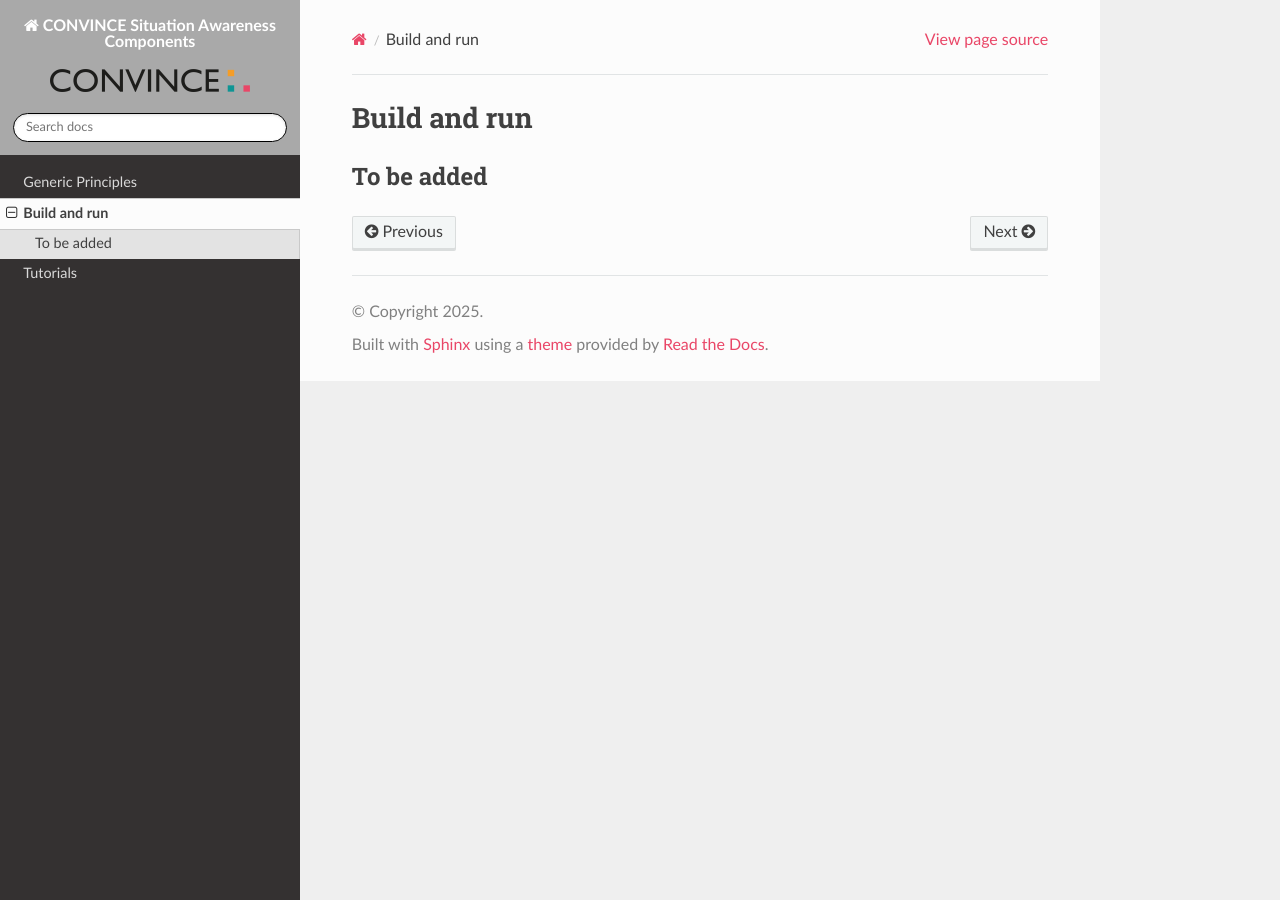
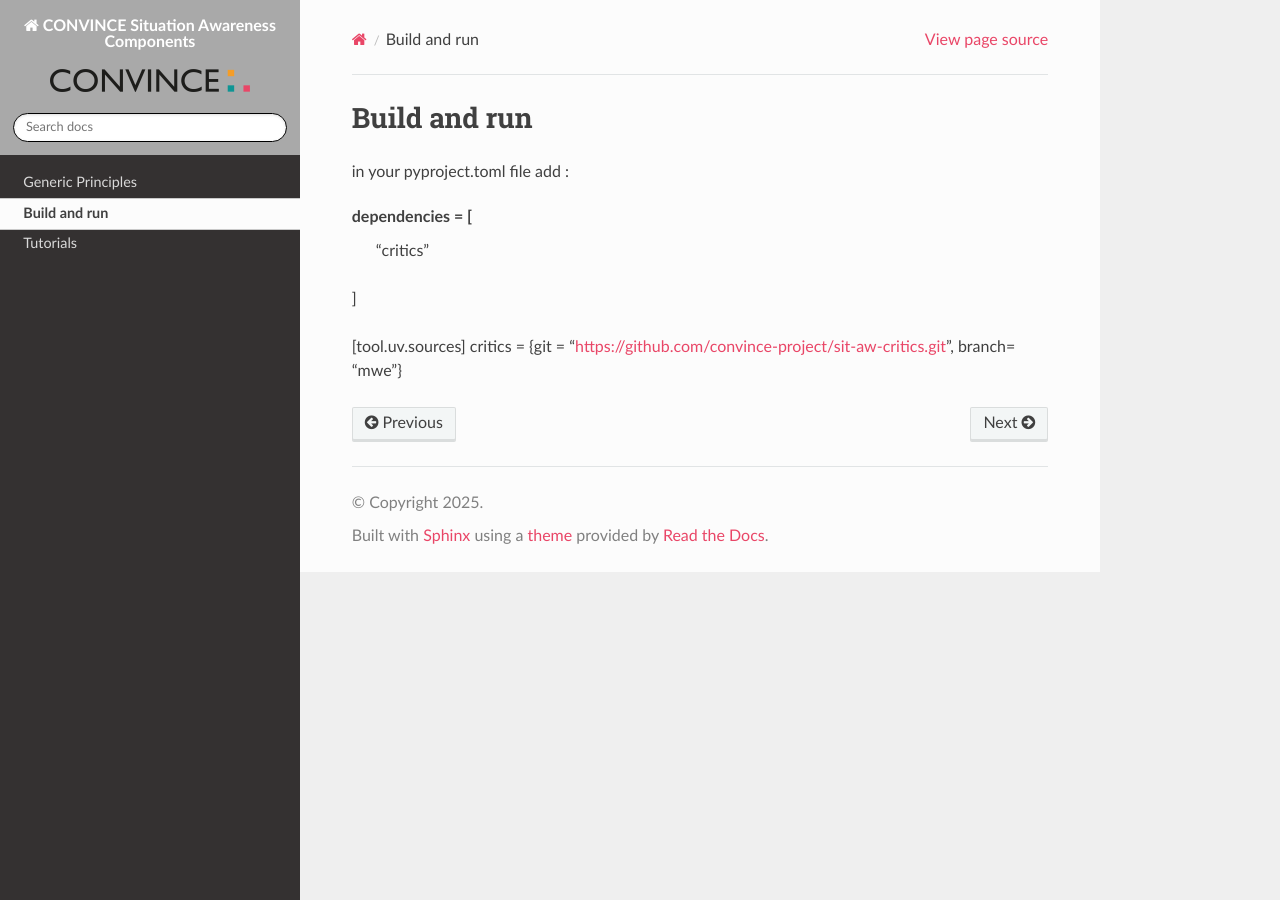
Before and after one commit to convince-project/sit-aw-critics, a Sphinx documentation site: the page built from docs/source/installation.rst, in a window 1280 px wide. Built offline with Sphinx 7.4.7 and the Read the Docs theme 3.1.0, drawn with Linux system fonts in a browser that asks for light colours.

Commit message:
documentation update

```diff
--- a/docs/source/generic_principles.rst
+++ b/docs/source/generic_principles.rst
@@ -11,3 +11,6 @@ we designed 5 critics :
 * gripper_zero_critic :  verify the consistency between the value of is_gripper_zero and the value of gripper_mean_position
 * anomaly_format_critic : verify if the output is in a format we expect, the format was precised in the prompt
 * consistency_critic : verify the consistency between the scene description and the anomaly classification, if they are contradictory, that means that one of the two ishallucinatory
+
+
+It can happen that the model generates the same hallucination again even after being told not to, but having the information that there is an error in the model output can still be useful.
--- a/docs/source/installation.rst
+++ b/docs/source/installation.rst
@@ -1,5 +1,11 @@
 Build and run
 =============
 
-To be added
------------------------------
+in your pyproject.toml file add :
+
+dependencies = [
+  "critics"
+]
+
+[tool.uv.sources]
+critics = {git = "https://github.com/convince-project/sit-aw-critics.git", branch= "mwe"}
```
